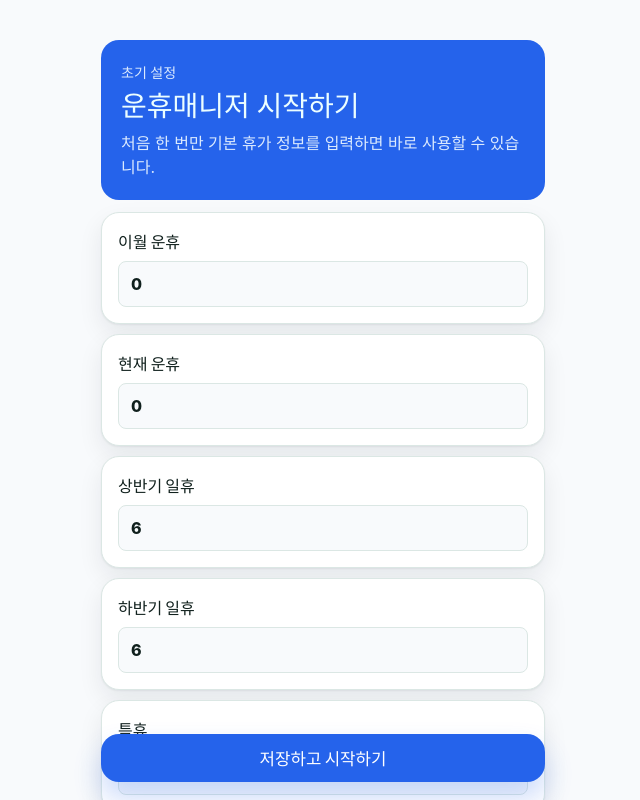
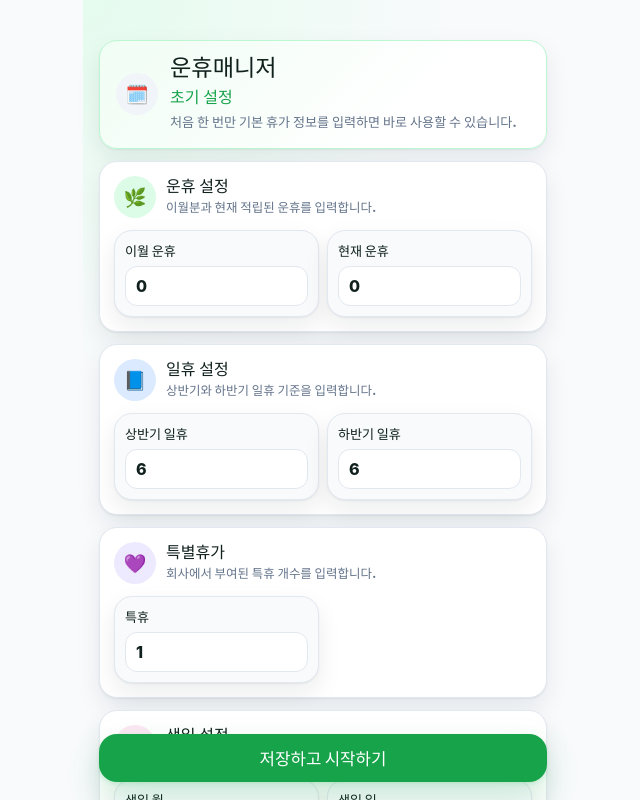
Before and after one commit to yhs2861/unhyu-manager, a React (Vite) app: page /#/setup in a window 1280 px wide. Shown: the top 800 px of the page, without its empty margins (317-957 px from the left). Built offline with nearby package versions, Linux system fonts and the light colour scheme.

Commit message:
V2.2.2 UI 통일 및 운휴 계산 오류 수정

```diff
--- a/src/components/MonthNavigator.tsx
+++ b/src/components/MonthNavigator.tsx
@@ -2,7 +2,6 @@ import { formatKoreanMonth } from '../utils/date';
 
 type MonthNavigatorProps = {
   helperText?: string;
-  icon: string;
   isPickerOpen: boolean;
   label: string;
   month: number;
@@ -18,7 +17,6 @@ type MonthNavigatorProps = {
 
 function MonthNavigator({
   helperText,
-  icon,
   isPickerOpen,
   label,
   month,
@@ -33,9 +31,6 @@ function MonthNavigator({
 }: MonthNavigatorProps) {
   return (
     <section className="month-navigator-card" aria-label={`${label} 월 이동`}>
-      <span className="section-icon-badge month-navigator-icon" aria-hidden="true">
-        {icon}
-      </span>
       <div className="month-navigator-main">
         <button
           className="month-nav-arrow"
--- a/src/pages/Calendar/CalendarPage.tsx
+++ b/src/pages/Calendar/CalendarPage.tsx
@@ -236,7 +236,6 @@ function CalendarPage() {
     <main className="app-shell calendar-page">
       <MonthNavigator
         helperText="월 바로 이동"
-        icon="📅"
         isPickerOpen={isMonthPickerOpen}
         label="기록 달력"
         month={currentMonth.getMonth() + 1}
--- a/src/pages/Home/HomePage.tsx
+++ b/src/pages/Home/HomePage.tsx
@@ -12,6 +12,7 @@ import {
   isBirthdayVacationMonth,
 } from '../../utils/birthdayVacation';
 import { formatDateWithWeekday, monthKey, today } from '../../utils/date';
+import { getTotalUnhyu } from '../../utils/unhyu';
 
 const productWorkLabels: Record<ProductWork, string> = {
   none: '없음',
@@ -62,6 +63,7 @@ function HomePage() {
   const currentMonth = monthKey(todayDate);
   const todayRecord = records.find((record) => record.date === todayDate);
   const monthlyRecords = records.filter((record) => monthKey(record.date) === currentMonth);
+  const totalUnhyu = getTotalUnhyu(settings);
   const productTotal = monthlyRecords.reduce((total, record) => total + record.productPoint, 0);
   const carTotal = monthlyRecords.reduce((total, record) => total + record.carPoint, 0);
   const absenceCount = monthlyRecords.filter((record) => record.absence).length;
@@ -102,8 +104,8 @@ function HomePage() {
           🗓️
         </span>
         <span className="home-card-content">
-          <span className="home-card-label">현재 운휴</span>
-          <strong>{formatDayValue(settings.currentUnhyu)}</strong>
+          <span className="home-card-label">총 운휴</span>
+          <strong>{formatDayValue(totalUnhyu)}</strong>
           <span>이월 {formatSignedDayValue(settings.carryOverUnhyu)} 포함</span>
         </span>
       </button>
@@ -190,7 +192,7 @@ function HomePage() {
         <dl className="home-vacation-grid">
           <div>
             <dt>운휴</dt>
-            <dd>{formatDayValue(settings.currentUnhyu)}</dd>
+            <dd>{formatDayValue(totalUnhyu)}</dd>
           </div>
           <div>
             <dt>일휴</dt>
--- a/src/pages/Setup/SetupPage.tsx
+++ b/src/pages/Setup/SetupPage.tsx
@@ -25,6 +25,37 @@ const setupFields: SetupField[] = [
   { key: 'specialVacation', label: '특휴', step: '1' },
   { key: 'birthdayMonth', label: '생일 월', step: '1', max: '12' },
   { key: 'birthdayDay', label: '생일 일', step: '1', max: '31' },
+];
+
+const setupSections = [
+  {
+    description: '이월분과 현재 적립된 운휴를 입력합니다.',
+    fields: setupFields.slice(0, 2),
+    icon: '🌿',
+    tone: 'unhyu',
+    title: '운휴 설정',
+  },
+  {
+    description: '상반기와 하반기 일휴 기준을 입력합니다.',
+    fields: setupFields.slice(2, 4),
+    icon: '📘',
+    tone: 'annual',
+    title: '일휴 설정',
+  },
+  {
+    description: '회사에서 부여된 특휴 개수를 입력합니다.',
+    fields: setupFields.slice(4, 5),
+    icon: '💜',
+    tone: 'special',
+    title: '특별휴가',
+  },
+  {
+    description: '생일휴가가 발생하는 월과 일을 입력합니다.',
+    fields: setupFields.slice(5),
+    icon: '🎂',
+    tone: 'birthday',
+    title: '생일 설정',
+  },
 ];
 
 function getInitialSettings(): AppSettings {
@@ -74,13 +105,29 @@ function SetupPage() {
   return (
     <main className="app-shell setup-page">
       <header className="setup-hero">
-        <p className="eyebrow">초기 설정</p>
-        <h1>운휴매니저 시작하기</h1>
+        <span className="section-icon-badge setup" aria-hidden="true">
+          🗓️
+        </span>
+        <div>
+          <h1>운휴매니저</h1>
+          <strong>초기 설정</strong>
           <p>처음 한 번만 기본 휴가 정보를 입력하면 바로 사용할 수 있습니다.</p>
+        </div>
       </header>
 
-      <section className="setup-panel" aria-label="초기 설정 입력">
-        {setupFields.map((field) => (
+      {setupSections.map((section) => (
+        <section className="setup-card" aria-label={section.title} key={section.title}>
+          <div className="setup-card-heading">
+            <span className={`section-icon-badge setup-${section.tone}`} aria-hidden="true">
+              {section.icon}
+            </span>
+            <div>
+              <h2>{section.title}</h2>
+              <p>{section.description}</p>
+            </div>
+          </div>
+          <div className="setup-panel">
+            {section.fields.map((field) => (
               <label className="setup-field" key={field.key}>
                 <span>{field.label}</span>
                 <input
@@ -96,7 +143,9 @@ function SetupPage() {
                 />
               </label>
             ))}
+          </div>
         </section>
+      ))}
 
       <button className="setup-save-button" type="button" onClick={handleSave}>
         저장하고 시작하기
--- a/src/pages/Statistics/StatisticsPage.tsx
+++ b/src/pages/Statistics/StatisticsPage.tsx
@@ -142,7 +142,6 @@ function StatisticsPage() {
     <main className="app-shell statistics-page statistics-v2-page">
       <MonthNavigator
         helperText={`${monthlyRecords.length}개 기록 기준`}
-        icon="📊"
         isPickerOpen={isMonthPickerOpen}
         label="월 통계"
         month={selectedMonthNumber}
--- a/src/styles.css
+++ b/src/styles.css
@@ -395,6 +395,22 @@ h3 {
   background: #fce7f3;
 }
 
+.section-icon-badge.setup-unhyu {
+  background: #dcfce7;
+}
+
+.section-icon-badge.setup-annual {
+  background: #dbeafe;
+}
+
+.section-icon-badge.setup-special {
+  background: #ede9fe;
+}
+
+.section-icon-badge.setup-birthday {
+  background: #fce7f3;
+}
+
 .home-icon-badge.balance {
   background: #dcfce7;
 }
@@ -1400,17 +1416,19 @@ h3 {
   border-top: 1px solid #e2e8f0;
   border-radius: 22px 22px 0 0;
   background: rgb(255 255 255 / 96%);
-  box-shadow: 0 -12px 28px rgb(15 23 42 / 10%);
+  box-shadow: 0 -10px 26px rgb(15 23 42 / 9%);
   backdrop-filter: blur(16px);
+  padding-bottom: env(safe-area-inset-bottom);
 }
 
 .bottom-nav-item {
   display: grid;
-  min-height: 66px;
+  min-height: 62px;
   place-items: center;
-  gap: 2px;
-  padding: 8px 4px 10px;
-  color: #64748b;
+  align-content: center;
+  gap: 3px;
+  padding: 7px 4px 8px;
+  color: #94a3b8;
   font-size: 0.72rem;
   text-decoration: none;
 }
@@ -1423,9 +1441,14 @@ h3 {
   border-radius: 50%;
   font-size: 1.14rem;
   line-height: 1;
+  transition:
+    background-color 160ms ease,
+    color 160ms ease,
+    transform 160ms ease;
 }
 
 .bottom-nav-item strong {
+  line-height: 1;
   font-weight: 900;
 }
 
@@ -1435,13 +1458,13 @@ h3 {
 
 .bottom-nav-item.active span {
   background: #dcfce7;
+  transform: translateY(-1px);
 }
 
 .month-navigator-card {
   display: grid;
-  grid-template-columns: 42px minmax(0, 1fr);
-  align-items: center;
-  gap: 10px;
+  grid-template-columns: minmax(0, 1fr);
+  gap: 8px;
   border: 1px solid #dbeafe;
   border-radius: var(--radius-card);
   padding: 12px;
@@ -1455,7 +1478,9 @@ h3 {
   grid-template-columns: 38px minmax(0, 1fr) 38px;
   align-items: center;
   gap: 6px;
+  width: min(100%, 320px);
   min-width: 0;
+  justify-self: center;
 }
 
 .month-nav-arrow {
@@ -2094,57 +2119,117 @@ h3 {
 
 .setup-page {
   display: grid;
-  gap: 16px;
+  gap: 12px;
+  padding-right: 16px;
   padding-bottom: 32px;
+  padding-left: 16px;
+  background:
+    radial-gradient(circle at top left, rgb(220 252 231 / 70%), transparent 34%),
+    #f8fafc;
 }
 
 .setup-hero {
-  display: grid;
+  display: flex;
+  align-items: center;
+  gap: 12px;
+  padding: 16px;
+  border: 1px solid #bbf7d0;
+  border-radius: var(--radius-card);
+  color: #10201d;
+  background: linear-gradient(135deg, #f0fdf4, #ffffff 70%);
+  box-shadow: var(--shadow-card);
+}
+
+.setup-hero h1,
+.setup-hero strong,
+.setup-hero p {
+  margin: 0;
+}
+
+.setup-hero h1 {
+  color: #10201d;
+  font-size: 1.45rem;
+  line-height: 1;
+}
+
+.setup-hero strong {
+  display: block;
+  margin-top: 4px;
+  color: #16a34a;
+  font-size: 1rem;
+}
+
+.setup-hero p {
+  margin-top: 6px;
+  color: #64748b;
+  font-size: 0.82rem;
+  font-weight: 800;
+  line-height: 1.35;
+}
+
+.setup-card {
+  display: grid;
+  gap: 12px;
+  padding: 14px;
+  border: 1px solid #e2e8f0;
+  border-radius: var(--radius-card);
+  background: #ffffff;
+  box-shadow: var(--shadow-card);
+}
+
+.setup-card-heading {
+  display: flex;
+  align-items: center;
+  gap: 10px;
+}
+
+.setup-card-heading h2,
+.setup-card-heading p {
+  margin: 0;
+}
+
+.setup-card-heading h2 {
+  color: #10201d;
+  font-size: 1rem;
+  line-height: 1.1;
+}
+
+.setup-card-heading p {
+  margin-top: 3px;
+  color: #64748b;
+  font-size: 0.78rem;
+  font-weight: 800;
+}
+
+.setup-panel {
+  display: grid;
+  grid-template-columns: repeat(2, minmax(0, 1fr));
   gap: 8px;
-  padding: 22px 20px;
-  border-radius: 8px;
-  color: #ecfeff;
-  background: #2563eb;
-}
-
-.setup-hero .eyebrow,
-.setup-hero p:last-child {
-  margin: 0;
-  color: #dbeafe;
-}
-
-.setup-hero h1 {
-  margin: 0;
-  font-size: 1.75rem;
-}
-
-.setup-panel {
-  display: grid;
-  gap: 10px;
 }
 
 .setup-field {
   display: grid;
-  gap: 8px;
-  padding: 16px;
-  border: 1px solid #dbe7e4;
-  border-radius: 8px;
-  background: #ffffff;
+  gap: 6px;
+  padding: 10px;
+  border: 1px solid #e2e8f0;
+  border-radius: var(--radius-soft);
+  background: #f8fafc;
 }
 
 .setup-field span {
   color: #10201d;
+  font-size: 0.82rem;
   font-weight: 900;
 }
 
 .setup-field input {
   width: 100%;
-  min-height: 46px;
-  border: 1px solid #dbe7e4;
-  border-radius: 8px;
-  padding: 0 12px;
-  color: #10201d;
-  background: #f8fafc;
+  min-height: 40px;
+  border: 1px solid #e2e8f0;
+  border-radius: 12px;
+  padding: 0 10px;
+  color: #10201d;
+  background: #ffffff;
   font: inherit;
   font-weight: 800;
 }
@@ -2160,10 +2245,10 @@ h3 {
   bottom: 18px;
   min-height: 54px;
   border: 0;
-  border-radius: 8px;
+  border-radius: var(--radius-card);
   color: #ffffff;
-  background: #2563eb;
-  box-shadow: 0 16px 28px rgb(37 99 235 / 24%);
+  background: #16a34a;
+  box-shadow: var(--shadow-card-strong);
   font-size: 1.05rem;
   font-weight: 900;
 }
--- /dev/null
+++ b/src/utils/unhyu.ts
@@ -0,0 +1,5 @@
+import type { AppSettings } from '../types/settings';
+
+export function getTotalUnhyu(settings: AppSettings) {
+  return settings.carryOverUnhyu + settings.currentUnhyu;
+}
```
Also changed, not shown: src/pages/WorkInput/WorkInputPage.tsx (+12 -4 lines). Lines whose indentation alone changed are shown as unchanged.
